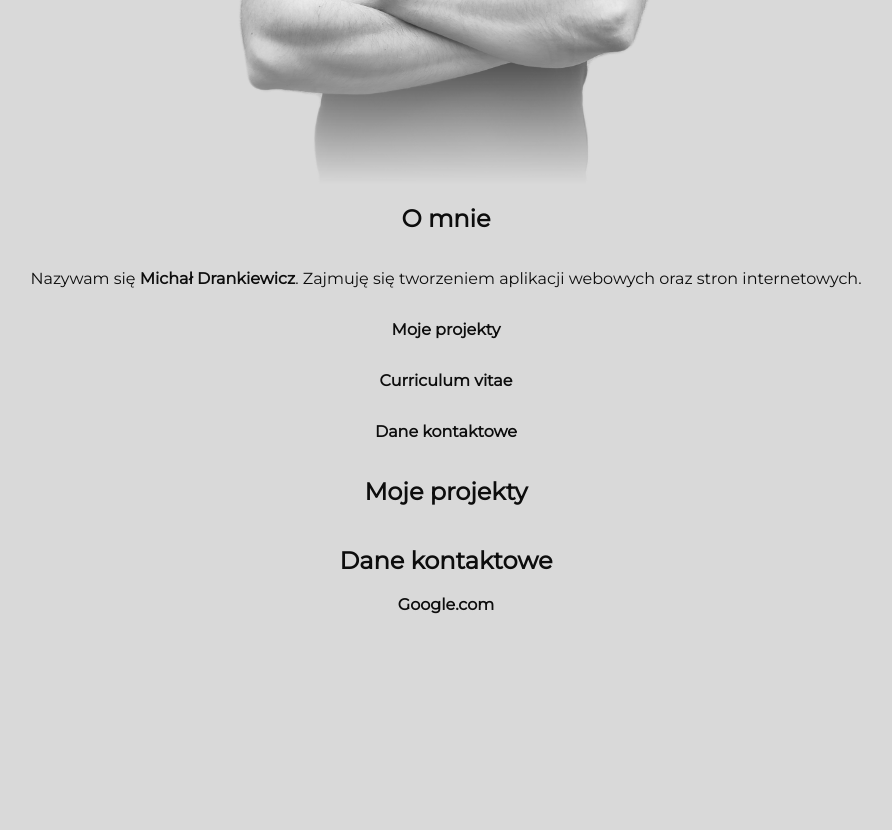
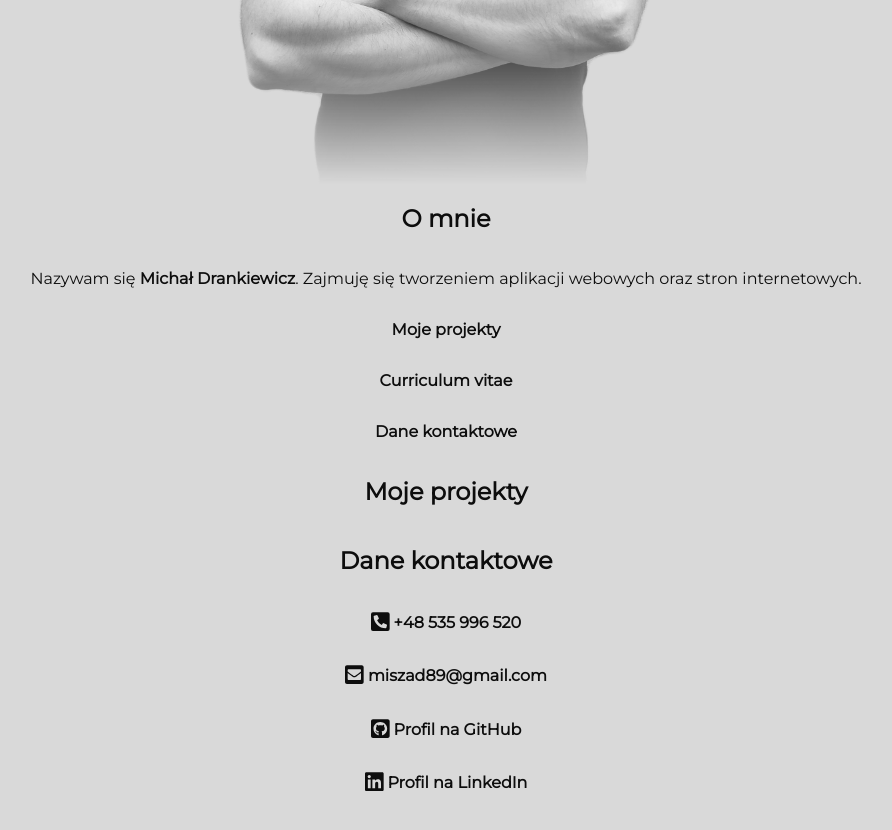
Before and after one commit to miszad89/portfolio, a Gatsby site: page / in a window 1280 px wide. Shown: the part 626-1456 px from the top of the page, without its empty margins (194-1086 px from the left). Before the commit the page ends 1320 px from the top, so only its background shows below. Built offline with nearby package versions, Linux system fonts and the light colour scheme; Gatsby itself is replaced by a stand-in of ours.

Commit message:
Install gatsby-plugin-fontawesome-css, add icons and links in contact component.

```diff
--- a/gatsby-config.js
+++ b/gatsby-config.js
@@ -37,5 +37,6 @@ module.exports = {
         display: "swap",
       },
     },
+    `gatsby-plugin-fontawesome-css`,
   ],
 }
--- a/package.json
+++ b/package.json
@@ -5,9 +5,15 @@
   "version": "0.1.0",
   "author": "Kyle Mathews <mathews.kyle@gmail.com>",
   "dependencies": {
+    "@fortawesome/fontawesome-svg-core": "^1.2.32",
+    "@fortawesome/free-brands-svg-icons": "^5.15.1",
+    "@fortawesome/free-regular-svg-icons": "^5.15.1",
+    "@fortawesome/free-solid-svg-icons": "^5.15.1",
+    "@fortawesome/react-fontawesome": "^0.1.12",
     "babel-plugin-styled-components": "^1.11.1",
     "gatsby": "^2.25.3",
     "gatsby-image": "^2.4.21",
+    "gatsby-plugin-fontawesome-css": "^1.0.0",
     "gatsby-plugin-google-fonts": "^1.0.1",
     "gatsby-plugin-manifest": "^2.5.2",
     "gatsby-plugin-offline": "^3.3.3",
--- a/src/components/contact.js
+++ b/src/components/contact.js
@@ -1,12 +1,43 @@
 import React from "react"
+import styled from "styled-components"
+import { FontAwesomeIcon } from "@fortawesome/react-fontawesome"
+import {
+  faPhoneSquareAlt,
+  faEnvelopeSquare,
+} from "@fortawesome/free-solid-svg-icons"
+import { faGithubSquare, faLinkedin } from "@fortawesome/free-brands-svg-icons"
 
 import Header from "../components/header"
 import Section from "./section"
 
+const StyledSpan = styled.span`
+  display: flex;
+  flex-direction: column;
+`
+
 const Contact = () => (
   <Section>
     <Header>Dane kontaktowe</Header>
-    <a href="https://www.google.com/">Google.com</a>
+    <StyledSpan>
+      <a href="tel:535996520">
+        <FontAwesomeIcon icon={faPhoneSquareAlt} size="lg" /> +48 535 996 520
+      </a>
+    </StyledSpan>
+    <StyledSpan>
+      <a href="mailto:miszad89@gmail.com">
+        <FontAwesomeIcon icon={faEnvelopeSquare} size="lg" /> miszad89@gmail.com
+      </a>
+    </StyledSpan>
+    <StyledSpan>
+      <a href="https://github.com/miszad89">
+        <FontAwesomeIcon icon={faGithubSquare} size="lg" /> Profil na GitHub
+      </a>
+    </StyledSpan>
+    <StyledSpan>
+      <a href="https://www.linkedin.com/in/micha%C5%82-drankiewicz-49bba91bb/">
+        <FontAwesomeIcon icon={faLinkedin} size="lg" /> Profil na LinkedIn
+      </a>
+    </StyledSpan>
   </Section>
 )
 
```
Also changed, not shown: 1 other file.
